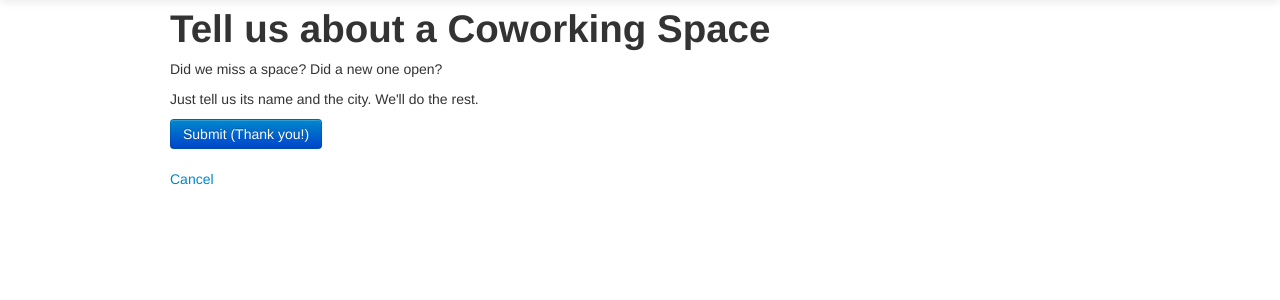
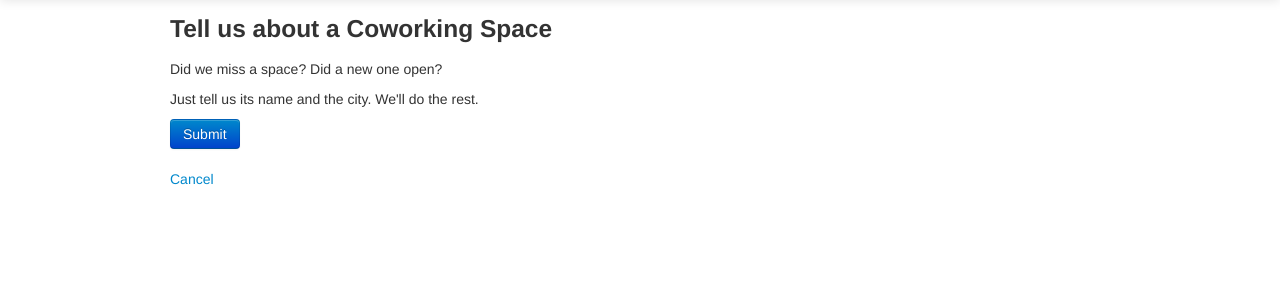
Before and after one commit to billpaetzke/cowork, a Django app: template spaces/templates/edit_space.html in a window 1280 px wide. Shown: the part 41-341 px from the top of the page. Run offline with Django 3.2, Linux system fonts and the light colour scheme; the template is opened without the code that fills it, so the values that code supplies are empty.

Commit message:
Reformat header

```diff
--- a/spaces/templates/edit_space.html
+++ b/spaces/templates/edit_space.html
@@ -2,7 +2,7 @@
 {% block title %}Add a Space{% endblock %}
 
 {% block content %}
-<h1>Tell us about a Coworking Space</h1>
+<h3>Tell us about a Coworking Space</h3>
 
 <p>Did we miss a space? Did a new one open?</p>
 
@@ -13,7 +13,7 @@
     <ul>
         {{ form.as_p }}
     </ul>
-    <input type="submit" class="btn btn-primary" value="Submit (Thank you!)" />
+    <input type="submit" class="btn btn-primary" value="Submit" />
 </form>
 
 <a href="{% url "spaces-home" %}">Cancel</a>
```
